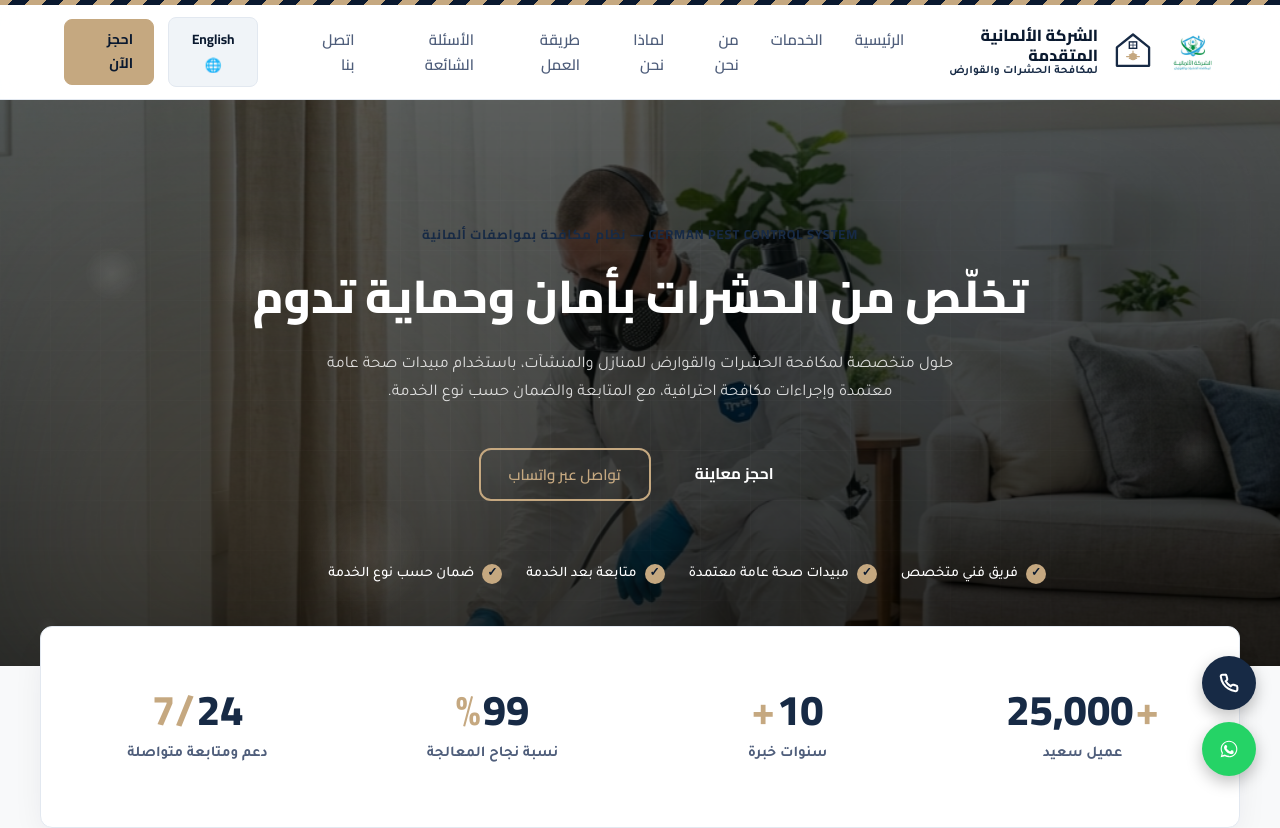
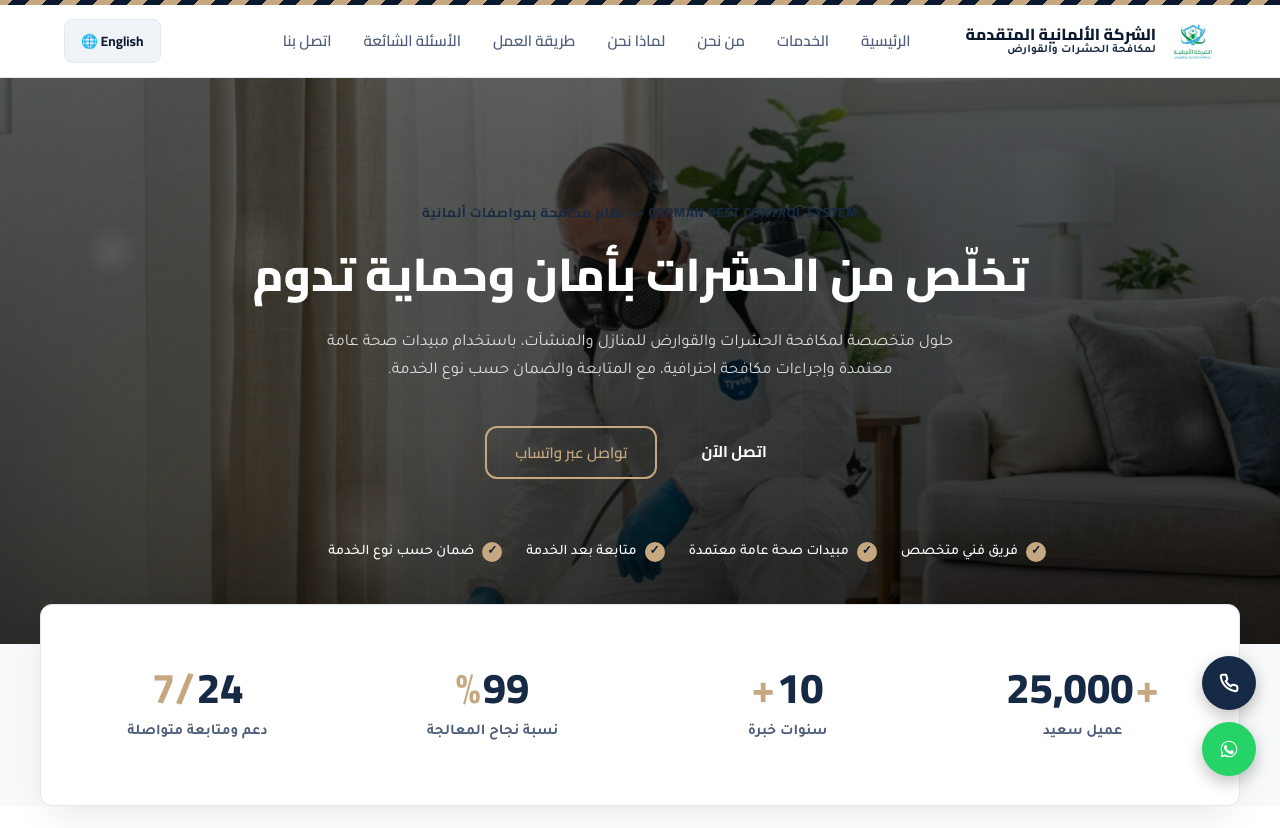
Before and after one commit to Mo7amed-Omar/Freelancing, a plain HTML site: page index.html in a window 1280 px wide. Shown: the top 828 px of the page. Drawn offline with Linux system fonts and the light colour scheme.

Commit message:
UpdateWebsite

```diff
--- a/index.html
+++ b/index.html
@@ -16,19 +16,7 @@
   <header class="site-header">
     <div class="container header-inner">
       <a href="index.html" class="brand" aria-label="الرئيسية">
-        <!-- شعار الشركة الأساسي مع Fallback مرن بتصميم SVG متطابق -->
-        <img src="images/logo.png" alt="الشركة الألمانية" class="brand-logo" onerror="this.style.display='none'; document.getElementById('logoFallback').style.display='flex';">
-
-        <div id="logoFallback" class="brand-mark" style="display: flex; align-items: center; justify-content: center;">
-          <svg viewBox="0 0 100 100" width="46" height="46" fill="none">
-            <path d="M50 12 L85 40 L85 80 L15 80 L15 40 Z" stroke="var(--brand-blue)" stroke-width="5" stroke-linejoin="round"/>
-            <rect x="42" y="28" width="16" height="14" stroke="var(--brand-blue)" stroke-width="3" fill="none"/>
-            <path d="M50 28 v14 M42 35 h16" stroke="var(--brand-blue)" stroke-width="1.5"/>
-            <circle cx="50" cy="60" r="8" fill="var(--brand-green)"/>
-            <path d="M50 48v8 M42 56l16 8 M42 64l16-8 M36 60h28" stroke="var(--brand-green)" stroke-width="2.5" stroke-linecap="round"/>
-          </svg>
-        </div>
-
+        <img src="images/logo.png" alt="الشركة الألمانية" class="brand-logo">
         <div class="brand-text">
           <strong data-i18n="brandTitle">الشركة الألمانية المتقدمة</strong>
           <small data-i18n="brandSubtitle">لمكافحة الحشرات والقوارض</small>
@@ -54,7 +42,6 @@
 
       <div class="header-actions">
         <button id="langToggleBtn" class="lang-toggle" aria-label="تبديل اللغة">English 🌐</button>
-        <a class="btn btn-nav-cta" href="contact.html" data-i18n="navCTA">احجز الآن</a>
       </div>
     </div>
   </header>
@@ -77,7 +64,7 @@
       </p>
 
       <div class="hero-actions">
-        <a href="contact.html" class="btn btn-primary" data-i18n="btnHeroPrimary">احجز معاينة</a>
+        <a href="tel:01150087555" class="btn btn-primary" data-i18n="btnHeroPrimary">اتصل الآن</a>
         <a href="https://wa.me/201150087555?text=مرحباً، أريد الاستفسار عن خدمة مكافحة الحشرات" target="_blank" rel="noopener" class="btn btn-whatsapp-secondary" data-i18n="btnHeroSecondary">تواصل عبر واتساب</a>
       </div>
 
--- a/js/translations.js
+++ b/js/translations.js
@@ -23,7 +23,7 @@ const translations = {
     heroLead: "حلول متخصصة لمكافحة الحشرات والقوارض للمنازل والمنشآت، باستخدام مبيدات صحة عامة معتمدة وإجراءات مكافحة احترافية، مع المتابعة والضمان حسب نوع الخدمة.",
     btnWhatsapp: "واتساب فوري",
     btnCall: "اتصل الآن",
-    btnHeroPrimary: "احجز معاينة",
+    btnHeroPrimary: "اتصل الآن",
     btnHeroSecondary: "تواصل عبر واتساب",
     trustIndicator1: "فريق فني متخصص",
     trustIndicator2: "مبيدات صحة عامة معتمدة",
@@ -167,7 +167,7 @@ const translations = {
     heroLead: "Specialized pest and rodent control solutions for homes and facilities, using approved public health pesticides and professional procedures, with follow-up and warranty based on service type.",
     btnWhatsapp: "Instant WhatsApp",
     btnCall: "Call Now",
-    btnHeroPrimary: "Book Inspection",
+    btnHeroPrimary: "Call Now",
     btnHeroSecondary: "Contact via WhatsApp",
     trustIndicator1: "Specialized technical team",
     trustIndicator2: "Approved public health pesticides",
```
Also changed, not shown: about.html (+1 -11 lines), contact.html (+1 -11 lines), pest.html (+1 -11 lines), services.html (+1 -11 lines).
